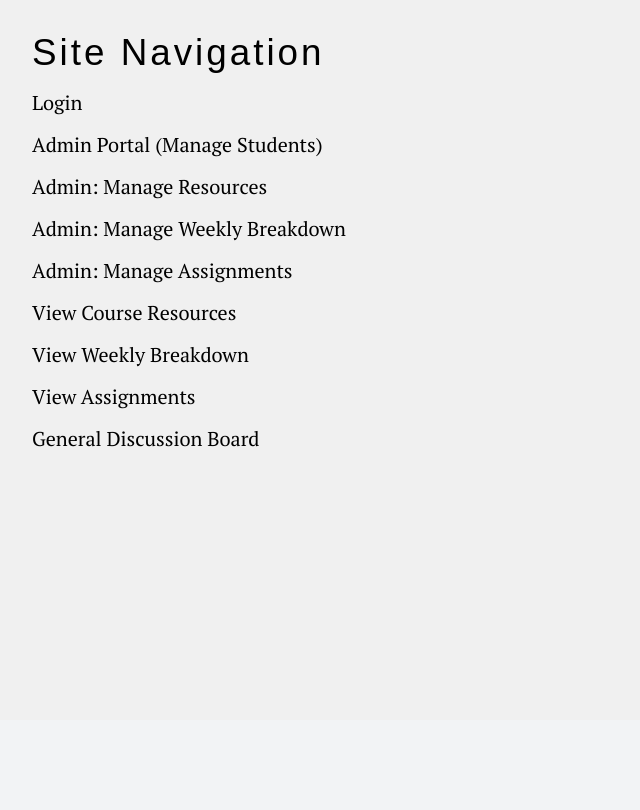
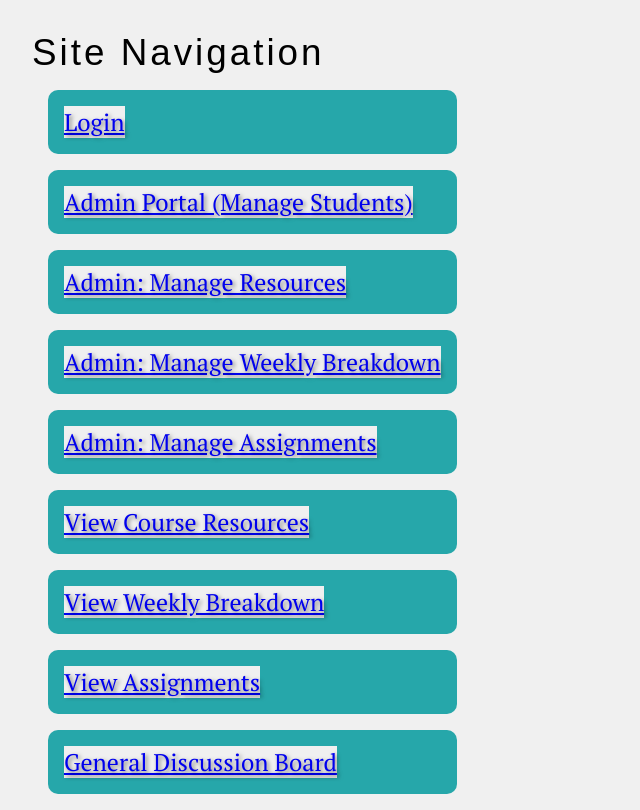
Before and after one commit to ITCS333/course-project-itcs333-group-9-project, a PHP site: page / in a window 1280 px wide. Shown: the part 80-890 px from the top of the page, without its empty margins (0-640 px from the left). Before the commit the page ends 527 px from the top, so only its background shows below. Run offline with PHP 8.4, Linux system fonts and the light colour scheme; some web fonts are replaced.

Commit message:
Change in main styling

```diff
--- a/index.html
+++ b/index.html
@@ -32,35 +32,35 @@
                           <!-- Section: General -->
                           <!-- TODO: Add a list item ('li') with a link ('a') to the Login page.
                                - Text: "Login" -->
-                               <li><a href="src/auth/login.html">Login</a></li>
+                               <li class="list-item"><a href="src/auth/login.html">Login</a></li>
                           <!-- Section: Admin Pages -->
                           <!-- TODO: Add a list item ('li') with a link ('a') to the Admin Portal.
                                - Text: "Admin Portal (Manage Students)" -->
-                               <li><a href="src/admin/manage_users.html">Admin Portal (Manage Students)</a></li>
+                               <li class="list-item"><a href="src/admin/manage_users.html">Admin Portal (Manage Students)</a></li>
                           <!-- TODO: Add a list item ('li') with a link ('a') to the Admin Resources page.
                                - Text: "Admin: Manage Resources" -->
-                               <li><a href="src/resources/admin.html">Admin: Manage Resources</a></li>
+                               <li class="list-item"><a href="src/resources/admin.html">Admin: Manage Resources</a></li>
                           <!-- TODO: Add a list item ('li') with a link ('a') to the Admin Weekly Breakdown page.
                                - Text: "Admin: Manage Weekly Breakdown" -->
-                               <li><a href="src/weekly/admin.html">Admin: Manage Weekly Breakdown</a></li>
+                               <li class="list-item"><a href="src/weekly/admin.html">Admin: Manage Weekly Breakdown</a></li>
                           <!-- TODO: Add a list item ('li') with a link ('a') to the Admin Assignments page.
                                - Text: "Admin: Manage Assignments" -->
-                               <li><a href="src/assignments/admin.html">Admin: Manage Assignments</a></li>
+                               <li class="list-item"><a href="src/assignments/admin.html">Admin: Manage Assignments</a></li>
 
 
                           <!-- Section: Student Pages -->
                           <!-- TODO: Add a list item ('li') with a link ('a') to the Student Resources page.
                                - Text: "View Course Resources" -->
-                               <li><a href="src/resources/list.html">View Course Resources</a></li>
+                               <li class="list-item"><a href="src/resources/list.html">View Course Resources</a></li>
                           <!-- TODO: Add a list item ('li') with a link ('a') to the Student Weekly Breakdown page.
                                - Text: "View Weekly Breakdown" -->
-                               <li><a href="src/weekly/list.html">View Weekly Breakdown</a></li>
+                               <li class="list-item"><a href="src/weekly/list.html">View Weekly Breakdown</a></li>
                           <!-- TODO: Add a list item ('li') with a link ('a') to the Student Assignments page.
                                - Text: "View Assignments" -->
-                              <li><a href="src/assignments/list.html">View Assignments</a></li>
+                              <li class="list-item"><a href="src/assignments/list.html">View Assignments</a></li>
                           <!-- TODO: Add a list item ('li') with a link ('a') to the Discussion Board.
                                - Text: "General Discussion Board" -->
-                               <li><a href="src/discussion/board.html">General Discussion Board</a></li>
+                               <li class="list-item"><a href="src/discussion/board.html">General Discussion Board</a></li>
                  <!-- End of the unordered list. -->
                          </ul>
              <!-- End of the 'nav' element. -->
--- a/style.css
+++ b/style.css
@@ -73,18 +73,19 @@ h2
   letter-spacing: 3px;
 }
 
-ul > li
+.list-item
 {
-  list-style: none;
-  margin-top: 15px;
   font-family: var(--subtitle-font-family);
   font-weight: var(--subtitle-font-weight);
   font-style: var(--subtitle-font-style);
-  font-size: 20px;
+  font-size: 1.5rem;
+  margin: 1rem;
+  list-style-type: none;
+  text-decoration: none;
+  color: var(--main-text-color);
+  background-color: var(--secondry-background-color);
+  padding: 1rem;
+  border-radius: 10px;
+  text-shadow: 2px 2px 4px rgba(0, 0, 0, 0.5);
+  transition: transform 0.3s ease;
 }
-
-ul > li > a
-{
-  text-decoration: none;
-  color: black;
-}
```
